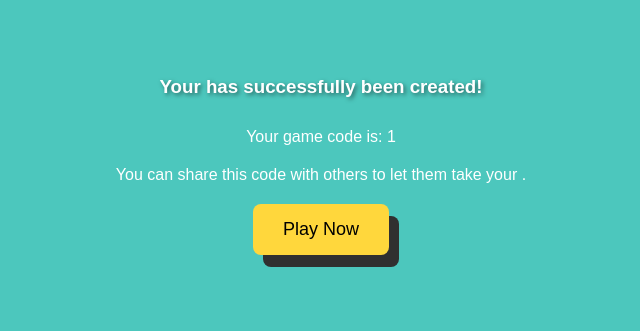
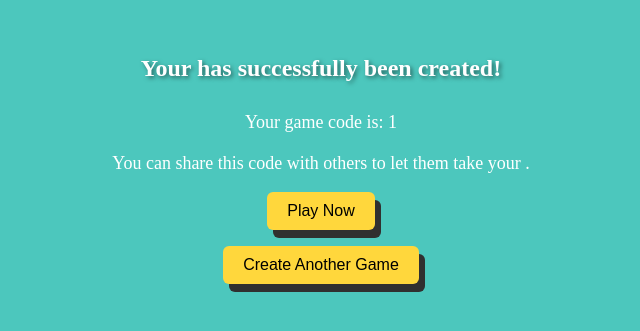
Before and after one commit to ramsestrejo/agilearning-games-plugin, a React (Vite) app in the folder client/: page /creation-success/1 in a window 1280 px wide. Shown: the part 239-570 px from the top of the page, without its empty margins (319-959 px from the left). Built offline with nearby package versions, Linux system fonts and the light colour scheme.

Commit message:
adds another button to the creation success page

```diff
--- a/client/src/components/CreationSuccessPage.css
+++ b/client/src/components/CreationSuccessPage.css
@@ -1,10 +1,10 @@
-html, body {
+.success-page html, body {
      height: 100%;
      margin: 0;
      padding: 0;
    }
 
-   body {
+   .success-page body {
      background-color: #4cc7bd;
      font-family: Arial, Helvetica, sans-serif;
    }
@@ -20,35 +20,40 @@ html, body {
      color: #ffffff;
    }
 
-   h3 {
+   .success-page h3 {
      color: #ffffff;
      text-shadow: 2px 2px 4px rgba(0, 0, 0, 0.5);
      margin-bottom: 20px;
+     font-size: 24px;
    }
 
-   p {
+   .success-page p {
      color: #ffffff;
      margin: 10px 0;
+     font-size: 18px;
    }
 
-   .play-now-button {
+   .play-now-button,
+   .create-another-button {
      background-color: #ffd73c;
      color: #000;
-     padding: 15px 30px;
-     margin: 10px;
+     padding: 10px 20px;
+     margin: 8px;
      border: none;
-     border-radius: 8px;
-     box-shadow: 10px 12px 0px rgb(48, 48, 48);
-     font-size: 18px;
+     border-radius: 6px;
+     box-shadow: 6px 8px 0px rgb(48, 48, 48);
+     font-size: 16px;
      cursor: pointer;
      transition: transform 0.3s;
      text-align: center;
    }
 
-   .play-now-button:hover {
+   .play-now-button:hover,
+   .create-another-button:hover {
      transform: scale(1.05);
    }
 
-   .play-now-button:active {
+   .play-now-button:active,
+   .create-another-button:active {
      transform: scale(0.95);
    }
--- a/client/src/components/CreationSuccessPage.jsx
+++ b/client/src/components/CreationSuccessPage.jsx
@@ -17,6 +17,10 @@ const CreationSuccessPage = () => {
     navigate("/join-game");
   };
 
+  const handleCreateAnother = () => {
+    navigate("/create-game");
+  };
+
   return (
     <div className="success-page">
       <h3>Your {searchParams.get("type")} has successfully been created!</h3>
@@ -26,7 +30,7 @@ const CreationSuccessPage = () => {
         {searchParams.get("type")}.
       </p>
       <button className="play-now-button" onClick={handlePlayNow}>Play Now</button>
-      {/* maybe add an option to return to the main menu or create another quiz */}
+      <button className="create-another-button" onClick={handleCreateAnother}>Create Another Game</button>
     </div>
   );
 };
```
